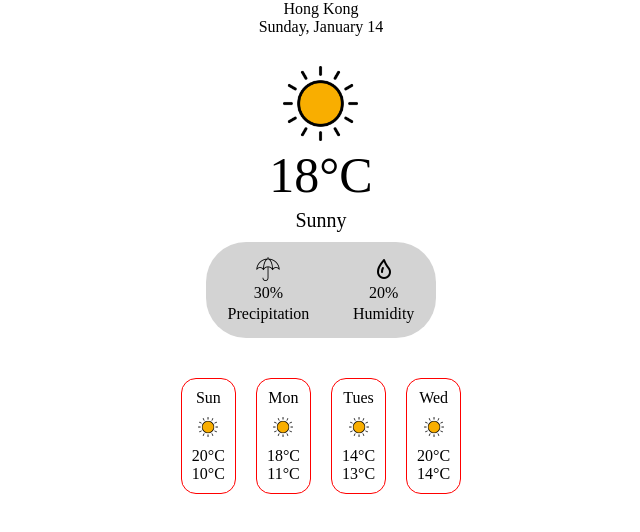
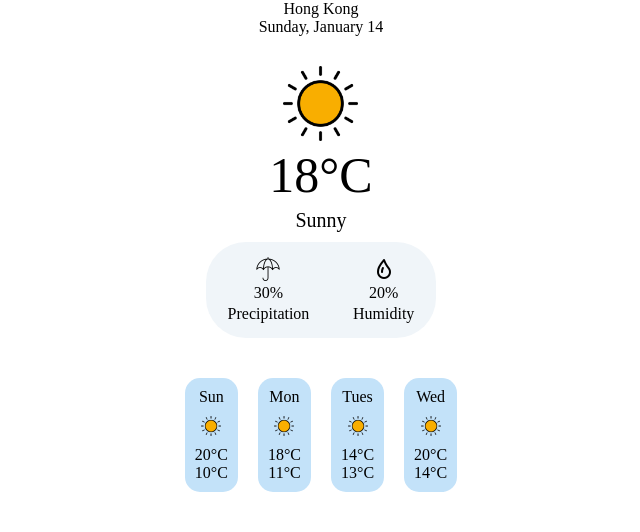
Before and after one commit to mtthwleung/Weather-App-Frontend, a React (Create React App) app: page / in a window 1280 px wide. Shown: the top 532 px of the page, without its empty margins (319-959 px from the left). Built offline with nearby package versions, Linux system fonts and the light colour scheme.

Commit message:
changed some background colors and added simple hover effects

```diff
--- a/src/Components/DisplayArea/DisplayArea.css
+++ b/src/Components/DisplayArea/DisplayArea.css
@@ -33,7 +33,7 @@
   flex-direction: row;
   justify-content: space-around;
   width: 90%;
-  background-color: lightgrey;
+  background-color: #F0F5F9;
   border-radius: 40px;
   padding: 15px 0;
   margin-top: 10px;
@@ -61,9 +61,15 @@
   flex-direction: column;
   align-items: center;
   margin: 10px 10px;
-  border: 1px solid red;
+  /* background-color: #DAEAF5; */
+  background-color: #C3E2F9;
   border-radius: 15px;
   padding: 10px;
+}
+
+.forecast:hover {
+  background-color: #5DABE3;
+  cursor: pointer;
 }
 
 .forecastImage {
```
